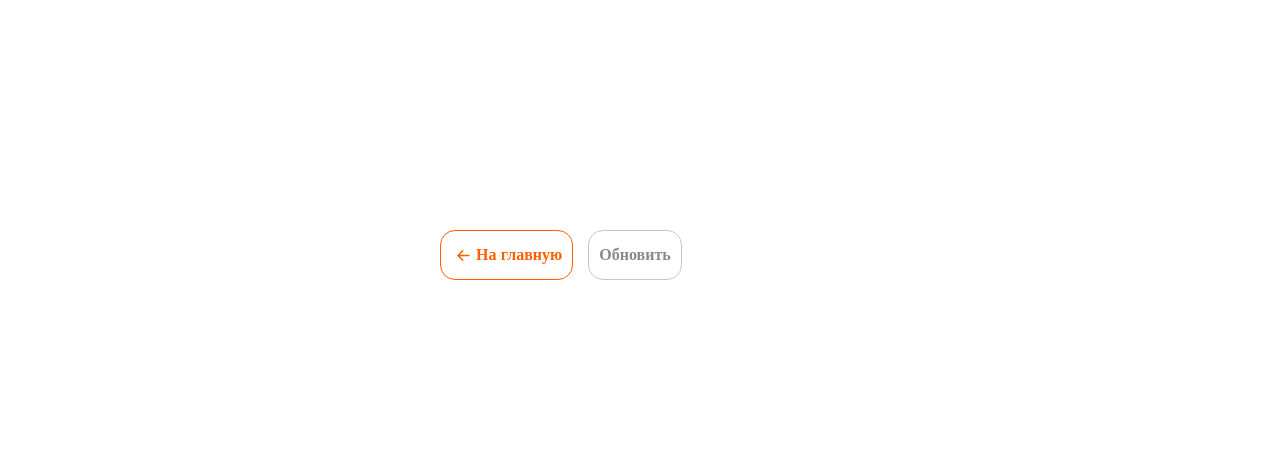
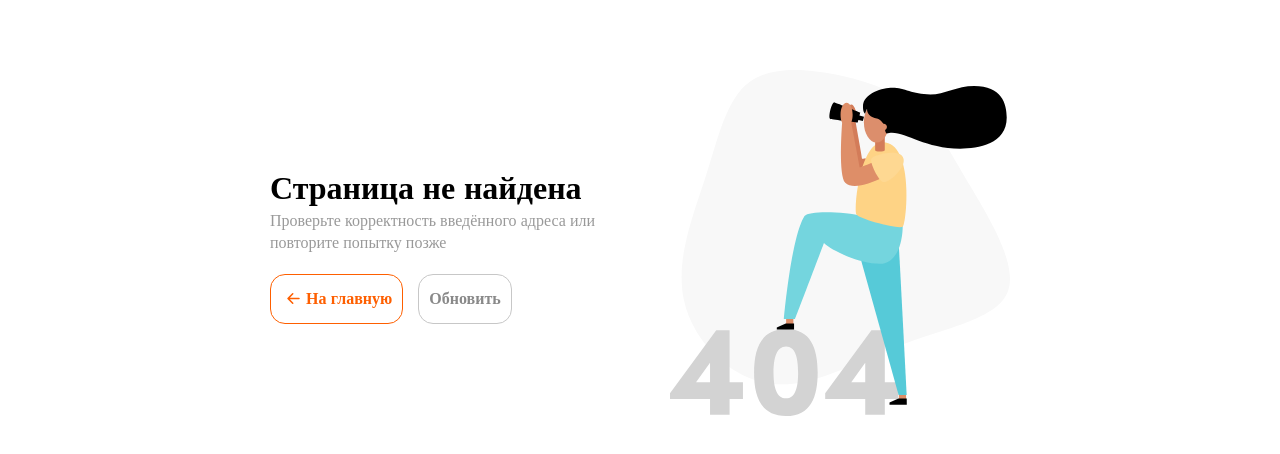
Before and after one commit to 88fvfvf/SliceOfItaly, a React (Vite) app: page /product/1 in a window 1280 px wide. Shown: the part 180-634 px from the top of the page. Built offline with nearby package versions, Linux system fonts and the light colour scheme; no server answers.

Commit message:
fix bag Product.tsx notfound

```diff
--- a/src/components/product/Product.tsx
+++ b/src/components/product/Product.tsx
@@ -7,6 +7,7 @@ import './product.scss';
 import NotFound from "../../page/NotFound/NotFound";
 import LoadSpin from "../loadSpin/LoadSpin";
 import Footer from "../footer/Footer";
+import { NotFoundIcon } from "../../../public/svg/icone";
 
 const Product = () => {
     const { title } = useParams<{ title: string }>()
@@ -15,7 +16,7 @@ const Product = () => {
     const productData = products && products.length > 0 ? products.find(product => product.title === title) : null;
 
     if (isLoading) return <LoadSpin />;
-    if (isError || !productData) return <NotFound />;
+    if (isError || !productData) return <NotFound title="Страница не найдена" paragraph="Проверьте корректность введённого адреса или повторите попытку позже" SvgIcon={<NotFoundIcon />} />;
 
     return (
         <div className="Product">
```
